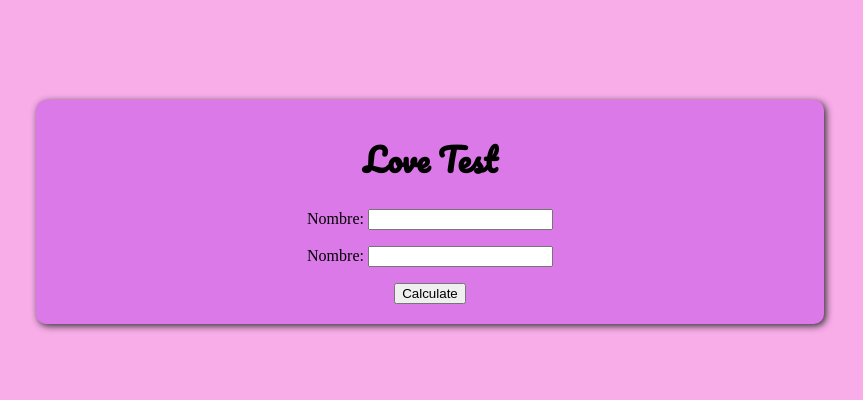
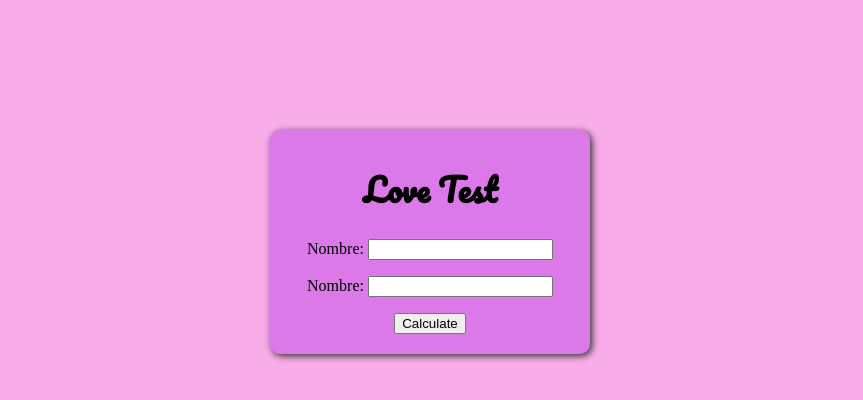
Before and after one commit to Jancell13/Love-Test, a plain HTML site: page index.html in a window 1280 px wide. Shown: the whole page, without its empty margins (210-1073 px from the left). Drawn offline with Linux system fonts and the light colour scheme.

Commit message:
Update style.css

```diff
--- a/style.css
+++ b/style.css
@@ -8,7 +8,7 @@ body{
     overflow: hidden;
 }
 .container{
-    margin: 100px auto;
+    margin: 130px auto;
     display: flex;
     justify-content: center;
     align-items: center;
@@ -16,7 +16,7 @@ body{
 .rect{
     background-color: rgb(218, 121, 231);
     padding: 10px;
-    width: 60%;
+    width: 300px;
     border-radius: 10px;
     box-shadow: 2px 2px 7px rgb(46, 46, 46);
 }
```
